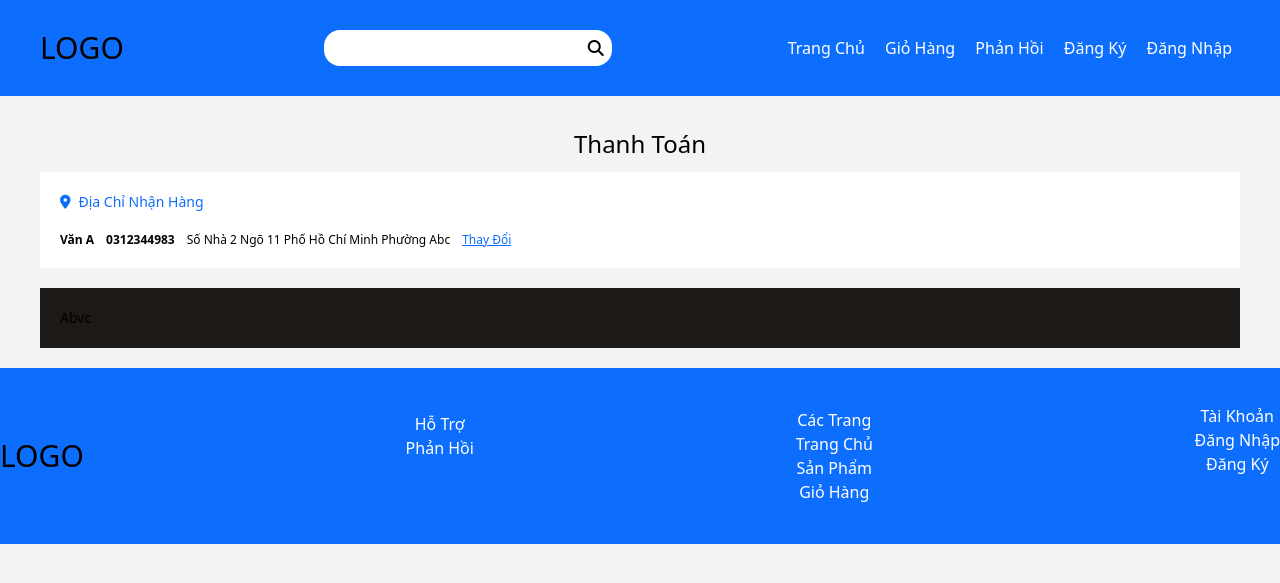
After one commit to toibdph21819/PCN6, a PHP site: page /site/thanhtoan/index.php in a window 1280 px wide. The commit adds this page. Shown: the top 583 px of the page. Run offline with PHP 8.4, Linux system fonts and the light colour scheme.

Commit message:
thanh toán

```diff
--- a/content/css/output.css
+++ b/content/css/output.css
@@ -1041,6 +1021,11 @@ video {
   background-color: rgb(56 136 231 / var(--tw-bg-opacity));
 }
 
+.bg-stone-900 {
+  --tw-bg-opacity: 1;
+  background-color: rgb(28 25 23 / var(--tw-bg-opacity));
+}
+
 .bg-\[\#e0e0e0\] {
   --tw-bg-opacity: 1;
   background-color: rgb(224 224 224 / var(--tw-bg-opacity));
@@ -1190,24 +1165,19 @@ video {
   line-height: 1.75rem;
 }
 
+.text-base {
+  font-size: 1rem;
+  line-height: 1.5rem;
+}
+
+.text-xs {
+  font-size: 0.75rem;
+  line-height: 1rem;
+}
+
 .text-2xl {
   font-size: 1.5rem;
   line-height: 2rem;
-}
-
-.text-xs {
-  font-size: 0.75rem;
-  line-height: 1rem;
-}
-
-.text-lg {
-  font-size: 1.125rem;
-  line-height: 1.75rem;
-}
-
-.text-base {
-  font-size: 1rem;
-  line-height: 1.5rem;
 }
 
 .font-bold {
--- a/package.json
+++ b/package.json
@@ -6,7 +6,7 @@
   "scripts": {
     "dev": "npx tailwindcss --postcss -i ./content/css/style.css -o ./content/css/output.css",
     "watch": "npx tailwindcss --postcss  -i ./content/css/style.css -o ./content/css/output.css --watch",
-    "build" : "NODE_ENV=production npx tailwindcss --postcss -i ./content/css/style.css -o ./content/css/output.css"
+    "build": "NODE_ENV=production npx tailwindcss --postcss -i ./content/css/style.css -o ./content/css/output.css"
   },
   "repository": {
     "type": "git",
--- /dev/null
+++ b/site/thanhtoan/index.php
@@ -0,0 +1,4 @@
+<?php
+require "../../global.php";
+$VIEW_NAME = 'thanhtoan/thanhtoan.php';
+require "../index.php";
--- /dev/null
+++ b/site/thanhtoan/thanhtoan.php
@@ -0,0 +1,16 @@
+<div class="w-full py-5 px-2 sm:px-10">
+  <div class="text-sm">
+    <h2 class="text-center my-3 text-2xl">Thanh toán</h2>
+    <div class="bg-white p-5 mb-5">
+      <div>
+        <h3 class="mb-5 flex items-center space-x-2"><i class="fa-solid fa-location-dot text-primary"></i>
+          <p class="text-primary">Địa chỉ nhận hàng</p>
+        </h3>
+        <div class="space-x-3 text-xs"><span class="font-bold">Văn A</span><span class="font-bold">0312344983</span><span>Số nhà 2 ngõ 11 phố hồ chí minh phường abc</span><a href="" class="text-primary underline">Thay đổi</a></div>
+      </div>
+    </div>
+    <div class="bg-stone-900 p-5 ">
+      abvc
+    </div>
+  </div>
+</div>
--- a/tailwind.config.js
+++ b/tailwind.config.js
@@ -2,6 +2,7 @@
 module.exports = {
   content: [
     "./site/**/*.{html,js,php}",
+    "./site/*.{html,js,php}",
     "./admin/**/*.{html,js,php}",
   ],
   theme: {
```
Also changed, not shown: other parts of content/css/output.css (+69 -115 lines).
